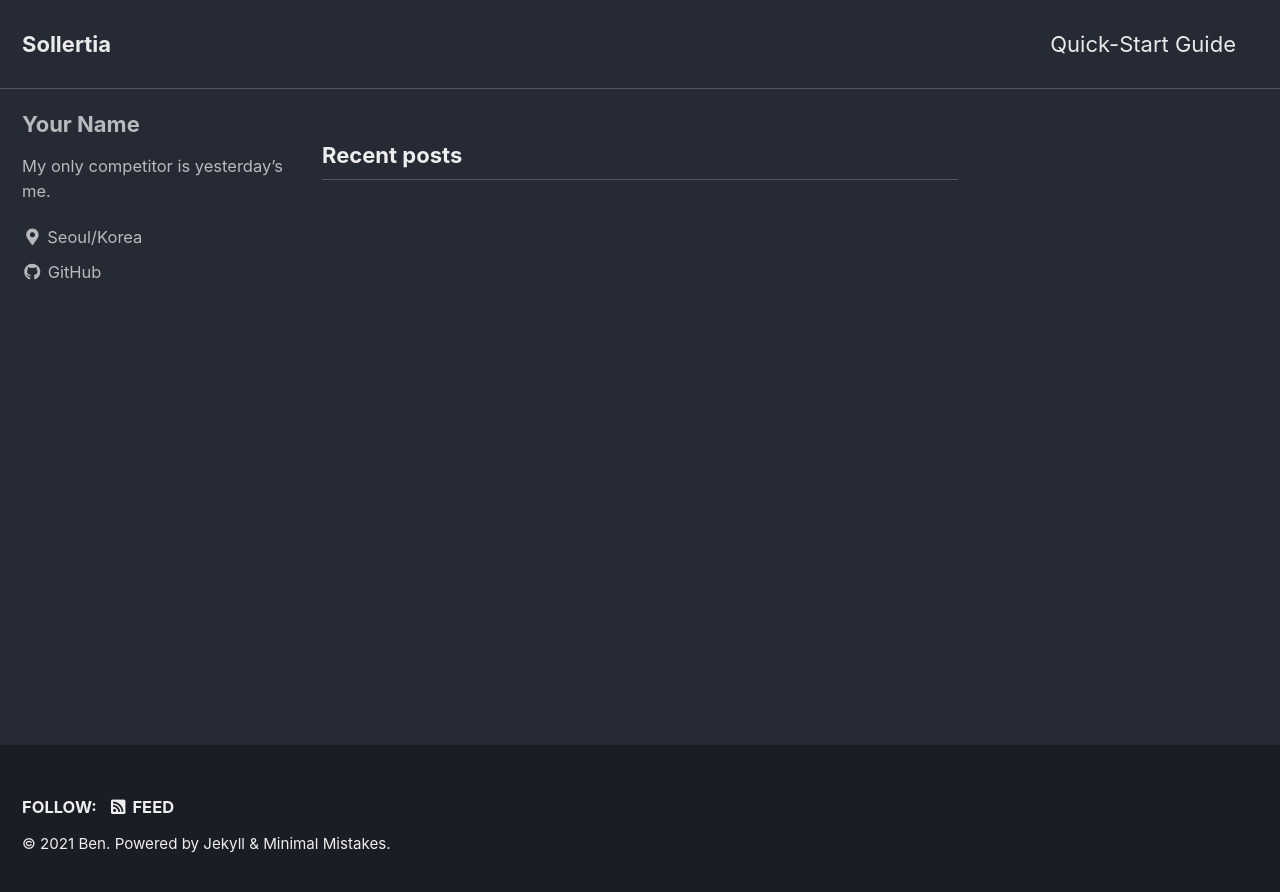
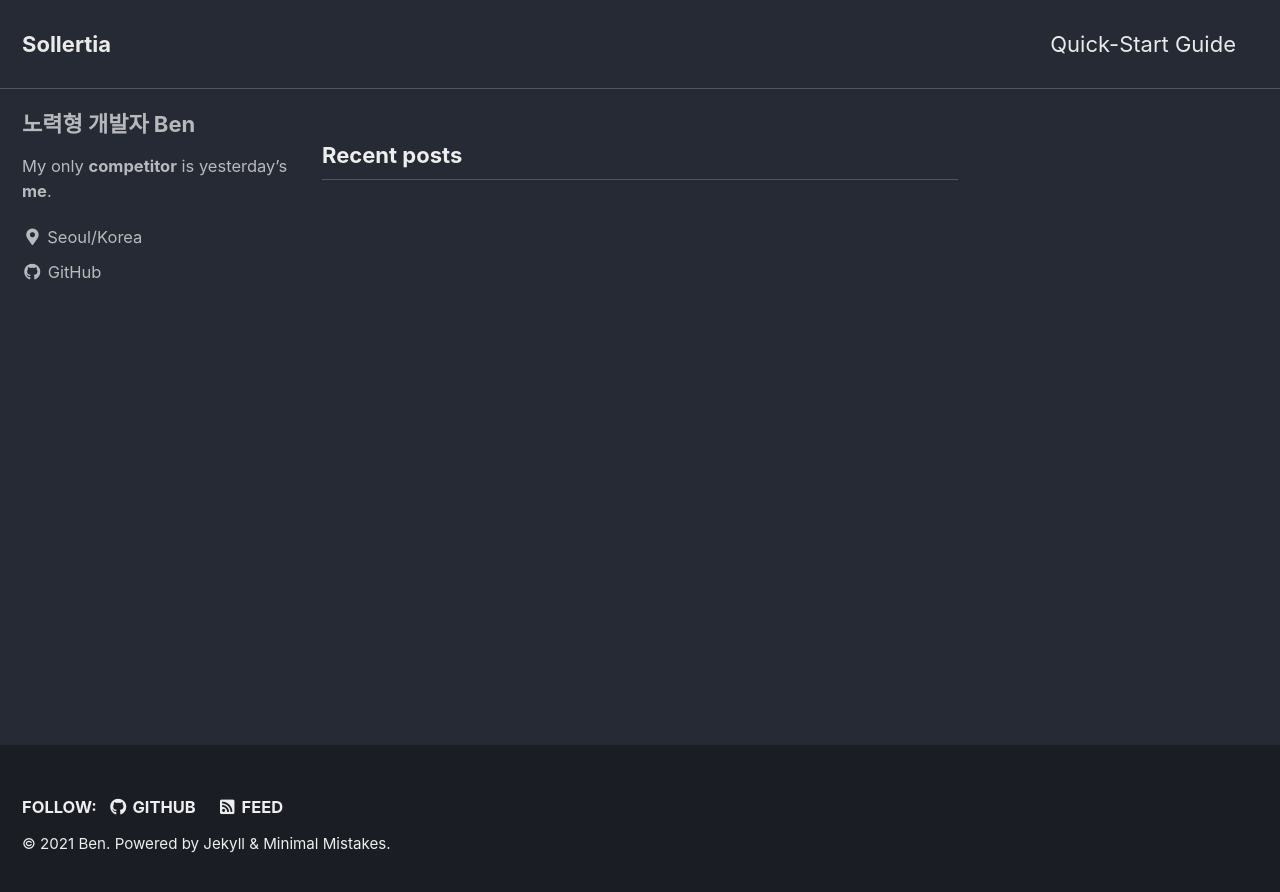
Before and after one commit to sollertia/sollertia.github.io, a Jekyll site: the page built from index.html, in a window 1280 px wide. Shown: the top 892 px of the page. Built offline with Jekyll 4.4.1, drawn with Linux system fonts in a browser that asks for light colours; cached includes are drawn as plain includes; the list of posts is cut into pages by our own code.

Commit message:
mod config

```diff
--- a/_config.yml
+++ b/_config.yml
@@ -94,9 +94,10 @@ analytics:
 
 # Site Author
 author:
-  name             : "Your Name"
+  name             : "노력형 개발자 Ben"
   avatar           : # path of avatar image, e.g. "/assets/images/bio-photo.jpg"
-  bio              : "My only competitor is yesterday's me."
+  bio              : "My only **competitor** is
+                                yesterday's **me**."
   location         : "Seoul/Korea"
   email            :
   links:
@@ -130,7 +131,7 @@ footer:
       # url:
     - label: "GitHub"
       icon: "fab fa-fw fa-github"
-      # url: "https://github.com/sollertia"
+      url: "https://github.com/sollertia"
     - label: "GitLab"
       icon: "fab fa-fw fa-gitlab"
       # url:
```
